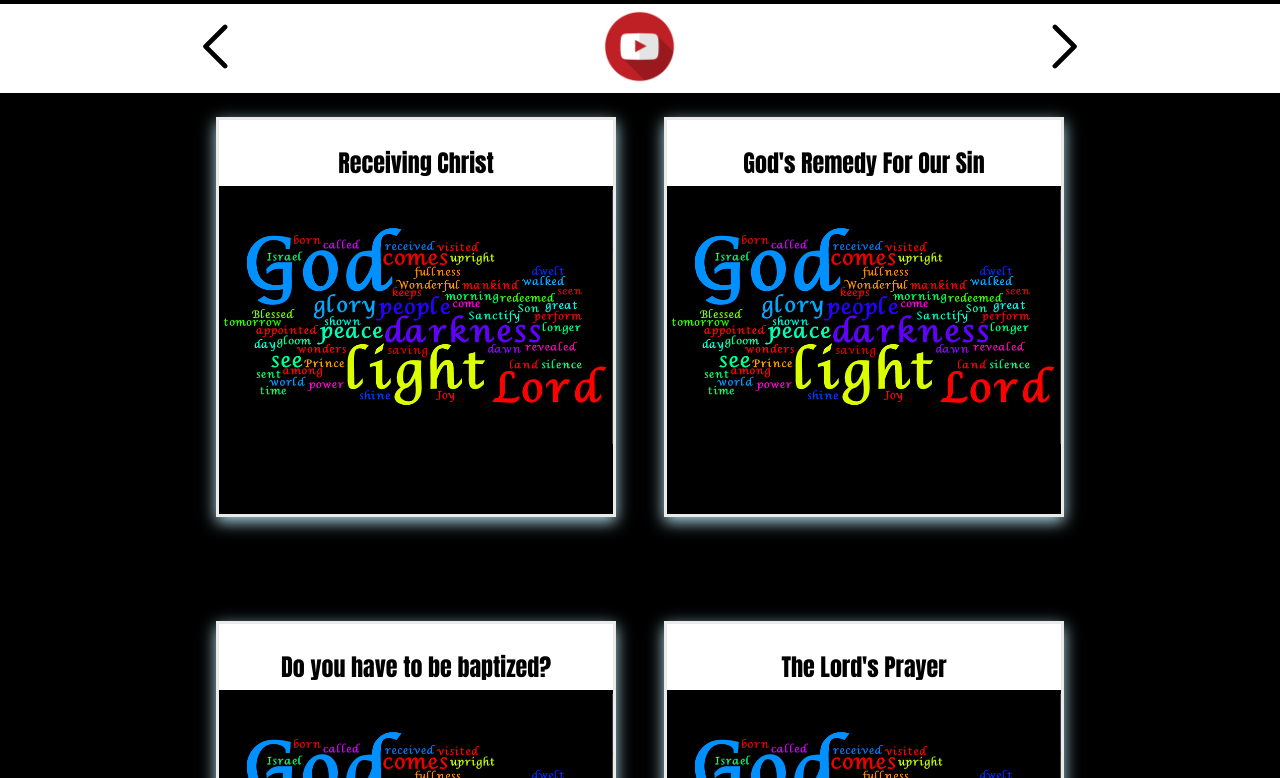
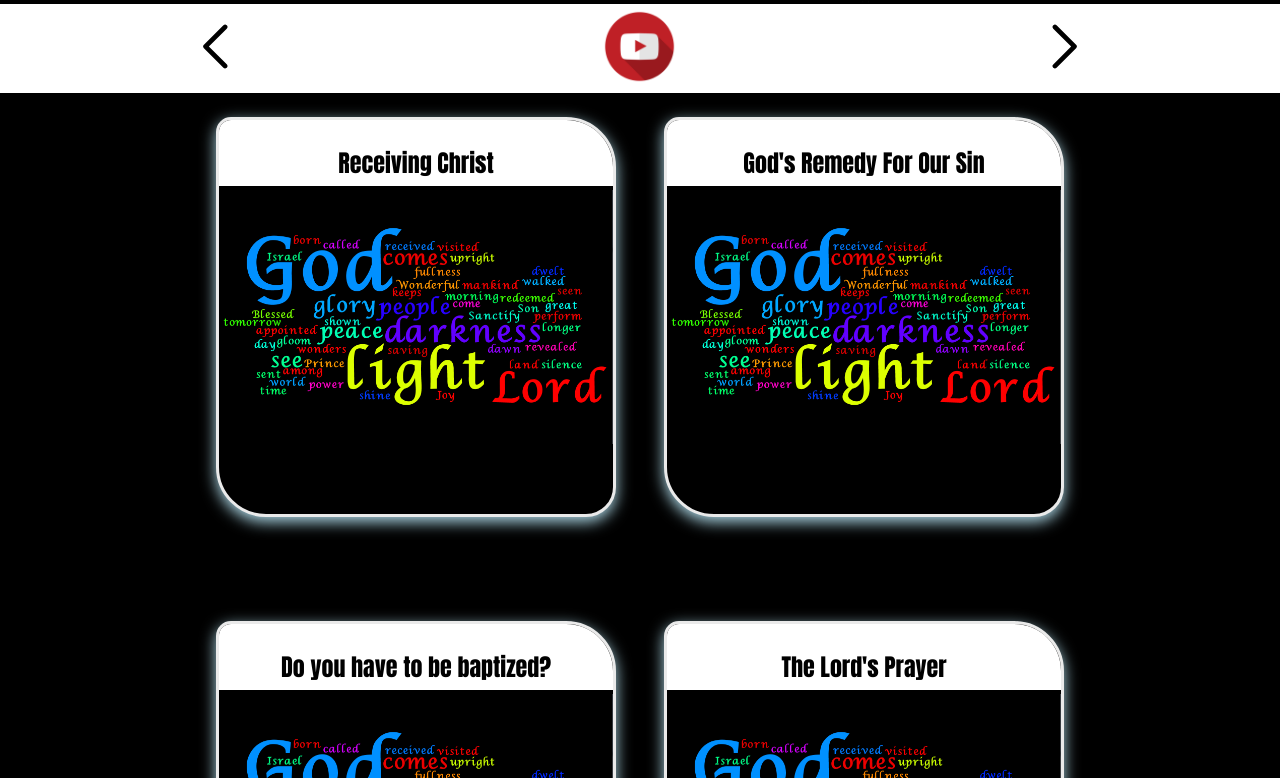
Before and after one commit to jnutt367/salvation-guide, a Next.js app: page / in a window 1280 px wide. Shown: the part 462-1240 px from the top of the page. Built offline with nearby package versions, Linux system fonts and the light colour scheme.

Commit message:
Update Home.module.css

```diff
--- a/styles/Home.module.css
+++ b/styles/Home.module.css
@@ -317,6 +317,7 @@
     background-size: contain;
     display: grid;
     place-items: center;
+    border-radius: 15px 50px 30px;
     background-repeat: no-repeat;
     color: transparent;
     margin: 1.5rem;
```
